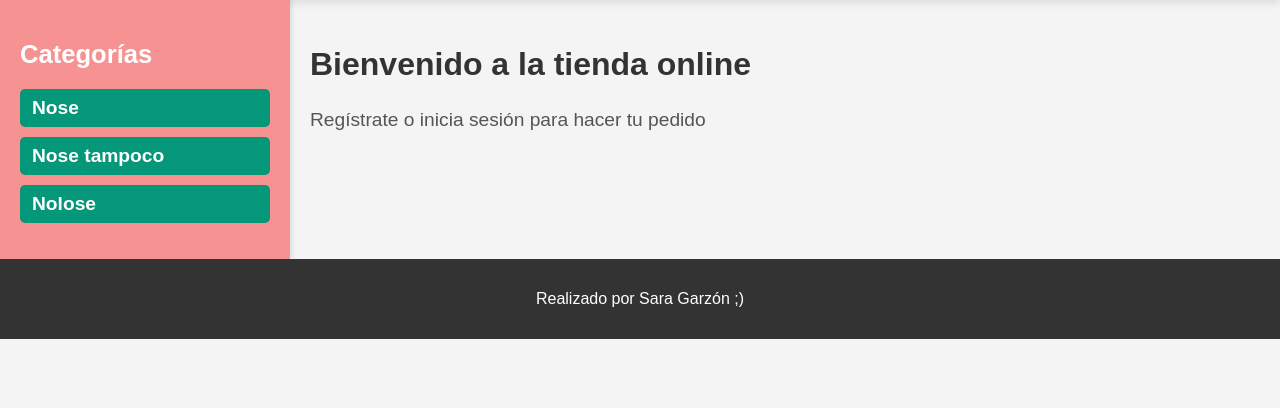
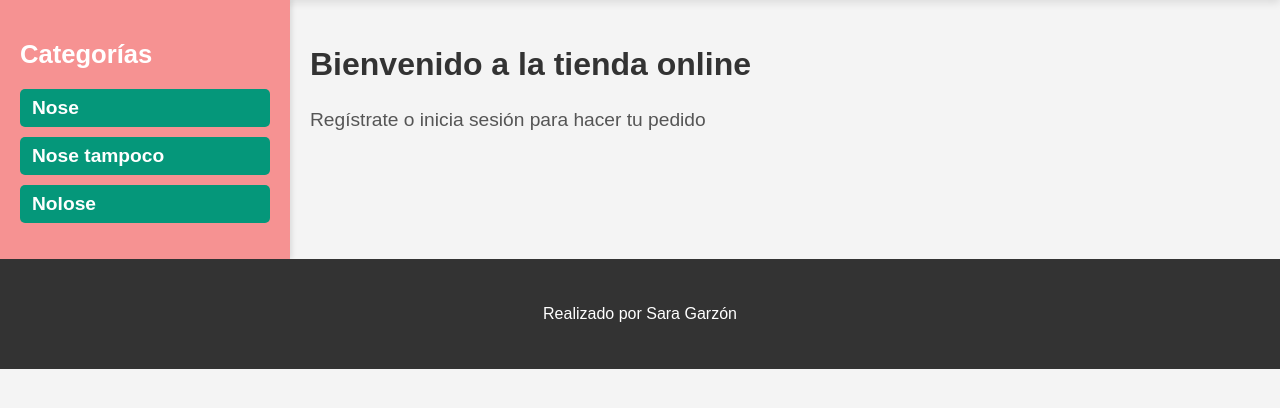
Before and after one commit to sgargal/DWES_ProyectoFinal_SaraGarzon, a PHP site: page / in a window 1280 px wide. Shown: the part 85-493 px from the top of the page. Run offline with PHP 8.4, Linux system fonts and the light colour scheme.

Commit message:
footer separado

```diff
--- a/app/views/layout/footer.php
+++ b/app/views/layout/footer.php
@@ -0,0 +1,14 @@
+<!DOCTYPE html>
+<html lang="en">
+<head>
+    <meta charset="UTF-8">
+    <meta name="viewport" content="width=device-width, initial-scale=1.0">
+    <title>Tienda Online</title>
+    <link rel="stylesheet" href="../../../css/style.css">
+</head>
+<body>
+   <footer>
+        <p>Realizado por Sara Garzón</p>
+   </footer>
+</body>
+</html>
--- a/css/style.css
+++ b/css/style.css
@@ -119,7 +119,7 @@
 
 .barraLateral h2 {
     font-size: 1.6rem;
-    color: white;
+    color: rgb(255, 255, 255);
     margin-bottom: 20px;
 }
 
@@ -173,7 +173,7 @@
 }
 
 .contenidoPrincipal form button {
-    background-color: #e74c3c; /* Rojo suave */
+    background-color: #e74c3c;
     color: white;
     padding: 10px 15px;
     border-radius: 5px;
@@ -209,11 +209,11 @@
 
 /* --- FOOTER --- */
 footer {
-    background-color: #333;  /* Un fondo oscuro para el pie de página */
-    color: white;            /* Texto blanco para contrastar con el fondo oscuro */
-    text-align: center;      /* Centrar el texto */
-    padding: 15px 0;         /* Espaciado arriba y abajo */
-    font-size: 1rem;         /* Tamaño de fuente para el texto */
+    background-color: #333;
+    color: white;
+    text-align: center;
+    padding: 15px 0;
+    font-size: 1rem;
     position: relative;
     bottom: 0;
     width: 100%;             /* Asegura que el footer ocupe todo el ancho de la página */
--- a/public/index.php
+++ b/public/index.php
@@ -52,7 +52,9 @@
 
     </main>
     <footer>
-        <p>Realizado por Sara Garzón ;)</p>
+        <?php
+        include '../app/views/layout/footer.php';
+        ?>
     </footer>
 </body>
 </html>
```
Also changed, not shown: app/views/layout/sidebar.php (deleted).
